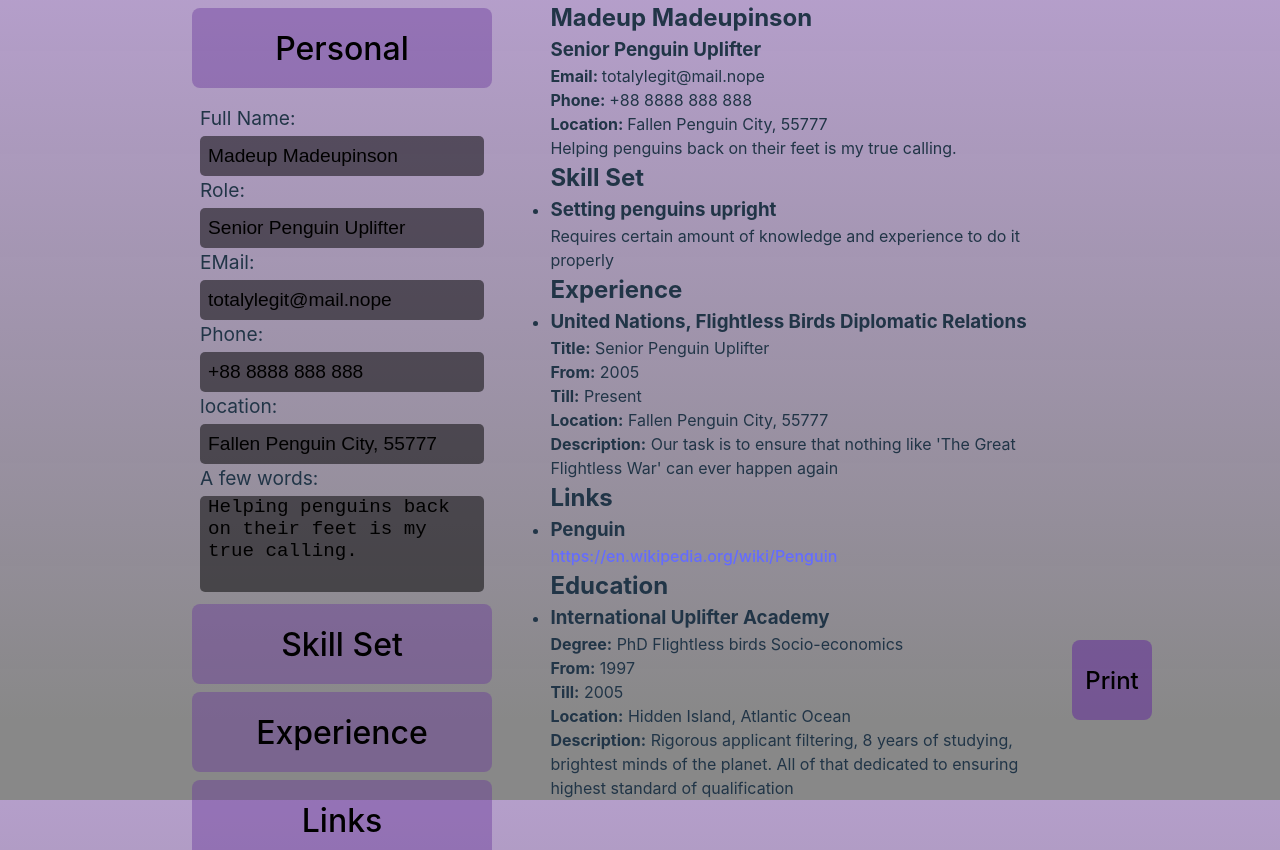
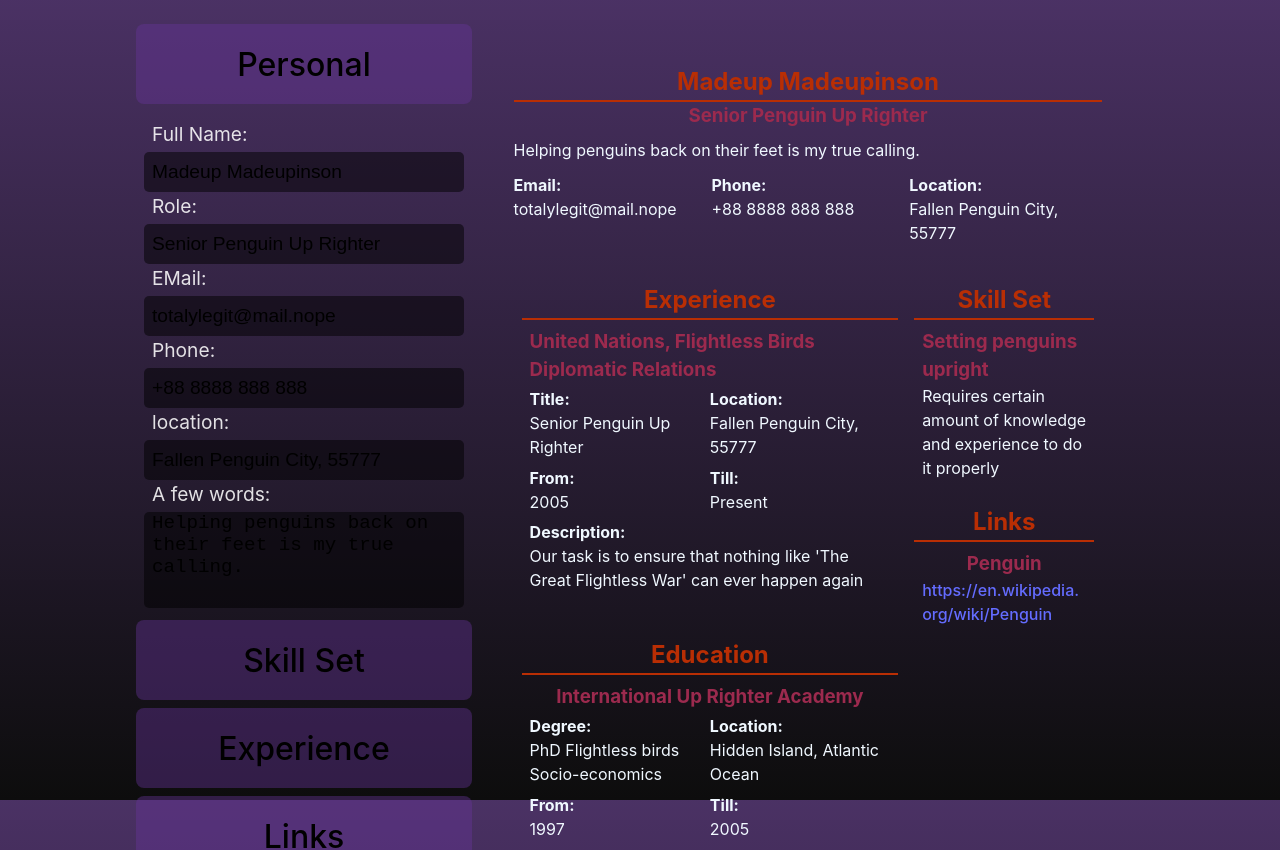
Before and after one commit to DarkestofTimes/CVApp, a React (Vite) app in the folder CVApp/: page / in a window 1280 px wide. Shown: the top 850 px of the page. Built offline with nearby package versions, Linux system fonts and the light colour scheme.

Commit message:
CHange preview layout

```diff
--- a/CVApp/src/components/App.jsx
+++ b/CVApp/src/components/App.jsx
@@ -3,13 +3,12 @@ import { useState, createRef } from "react";
 import { Fields } from "./Fields.jsx";
 import { Preview } from "./Preview.jsx";
 import { generateId } from "./generateId.jsx";
-import { Print } from "./Print.jsx";
 import "../styles/App.css";
 
 function App() {
   const [personal, setPersonal] = useState({
     name: "Madeup Madeupinson",
-    role: "Senior Penguin Uplifter",
+    role: "Senior Penguin Up Righter",
     email: "totalylegit@mail.nope",
     tel: "+88 8888 888 888",
     loc: "Fallen Penguin City, 55777",
@@ -26,7 +25,7 @@ function App() {
   const [experience, setExperience] = useState([
     {
       "Company:": "United Nations, Flightless Birds Diplomatic Relations",
-      "Title:": "Senior Penguin Uplifter",
+      "Title:": "Senior Penguin Up Righter",
       "From:": "2005",
       "Till:": "Present",
       "Location:": "Fallen Penguin City, 55777",
@@ -44,7 +43,7 @@ function App() {
   ]);
   const [education, setEducation] = useState([
     {
-      "School:": "International Uplifter Academy",
+      "School:": "International Up Righter Academy",
       "Degree:": "PhD Flightless birds Socio-economics",
       "From:": "1997",
       "Till:": "2005",
@@ -65,8 +64,6 @@ function App() {
     outer: null,
     inner: null,
   });
-
-  console.log(expand);
 
   const toggleExpand = (ev) => {
     if (ev.target.className.includes("h2Button")) {
@@ -278,7 +275,6 @@ function App() {
           links={links}
           education={education}
         />
-        <Print />
       </main>
     </>
   );
--- a/CVApp/src/components/Fields.jsx
+++ b/CVApp/src/components/Fields.jsx
@@ -6,6 +6,7 @@ import { Experience } from "./Experience.jsx";
 import { Links } from "./Links.jsx";
 import { Education } from "./Education.jsx";
 import { RenderHeightOffset } from "./RenderHeightOffset.jsx";
+import { Print } from "./Print.jsx";
 
 export const Fields = ({
   personal,
@@ -82,9 +83,12 @@ export const Fields = ({
         fieldSectionRef={refs}
         handleTransitionEnd={handleTransitionEnd}
       />
-      <button className="clearForm" onClick={clearForm}>
-        Clear
-      </button>
+      <div className="btnWrapper">
+        <button className="clearForm" onClick={clearForm}>
+          Clear
+        </button>
+        <Print />
+      </div>
       <RenderHeightOffset
         refs={refs}
         expand={expand}
--- a/CVApp/src/components/Preview.jsx
+++ b/CVApp/src/components/Preview.jsx
@@ -4,10 +4,12 @@ export const Preview = ({ personal, skills, experience, links, education }) => {
   return (
     <section className="preview">
       <Personal personal={personal} />
-      <Skills skills={skills} />
       <Experience experience={experience} />
-      <Links links={links} />
       <Education education={education} />
+      <div className="previewSndCol">
+        <Skills skills={skills} />
+        <Links links={links} />
+      </div>
     </section>
   );
 };
--- a/CVApp/src/styles/App.css
+++ b/CVApp/src/styles/App.css
@@ -7,10 +7,7 @@
 }
 
 body {
-  background: linear-gradient(
-    rgba(104, 59, 148, 0.495),
-    rgba(0, 0, 0, 0.468) 90%
-  );
+  background: linear-gradient(rgba(103, 59, 148, 0.568), rgba(0, 0, 0, 0.646));
   background-attachment: fixed;
 }
 
@@ -18,6 +15,8 @@ main {
   width: 100%;
   display: grid;
   grid-template-columns: 1fr 2fr;
+  padding: clamp(0.2rem, 0.5rem, 2rem);
+  padding-top: 1rem;
 }
 
 .fields {
@@ -28,13 +27,6 @@ main {
   align-content: start;
   margin: 0.5rem;
   justify-content: center;
-  margin-left: auto;
-  margin-right: auto;
-}
-.preview {
-  width: clamp(300px, 80%, 100%);
-  position: sticky;
-  margin: clamp(0, 1rem, 2rem);
   margin-left: auto;
   margin-right: auto;
 }
@@ -89,6 +81,7 @@ label {
   width: 100%;
   font-size: 1.2rem;
   height: 2rem;
+  padding-left: 0.5rem;
 }
 input {
   width: 100%;
@@ -131,24 +124,142 @@ textarea {
   background-color: rgba(0, 128, 0, 0.58);
 }
 
+.btnWrapper {
+  display: grid;
+  grid-template-columns: repeat(2, 1fr);
+  justify-items: center;
+}
+
 .printBtn {
-  position: fixed;
-  bottom: 10vh;
-  right: 10vw;
-  width: 5rem;
-  height: 5rem;
+  width: 7rem;
+  height: 3rem;
   background-color: rgba(102, 51, 153, 0.589);
   font-size: 1.5rem;
+  margin: 1rem;
 }
 
 .clearForm {
-  top: 5vh;
-  right: 10vw;
   width: 7rem;
   height: 3rem;
   font-size: 1.5rem;
   margin: 1rem;
   background-color: rgba(148, 3, 3, 0.635);
+}
+
+.preview {
+  width: clamp(300px, 90%, 100%);
+  position: sticky;
+  margin-left: auto;
+  margin-right: auto;
+  color: aliceblue;
+  padding: clamp(0.3rem, 0.5rem, 2rem);
+  padding-top: 3rem;
+  display: grid;
+  grid-template-columns: 2fr 1fr;
+  align-items: start;
+}
+.personalWrapper {
+  display: grid;
+  grid-template-columns: repeat(3, 1fr);
+  grid-column-gap: 0.3rem;
+  padding-bottom: 0.5rem;
+  grid-column: 1/-1;
+  grid-row: 1;
+}
+.previewH2 {
+  width: 100%;
+  grid-column: 1/ -1;
+  justify-self: center;
+  color: rgb(185, 46, 4);
+  border-bottom: 2px solid;
+  text-align: center;
+}
+.previewH3 {
+  grid-column: 1/ -1;
+  justify-self: center;
+  color: rgb(156, 42, 78);
+}
+.previewData {
+  display: grid;
+  grid-template-rows: min-content min-content;
+  margin: 0.2rem 0;
+}
+.previewDesc {
+  white-space: pre-wrap;
+}
+.personalWrapper .previewDesc {
+  grid-column: 1/ -1;
+  grid-row: 3/4;
+  margin: 0.5rem 0;
+}
+
+.previewSkillsWrapper {
+  padding: 0.5rem;
+  display: grid;
+}
+
+.previewLinkWrapper,
+.previewSkillWrapper {
+  list-style: none;
+  padding: 0.5rem;
+}
+.previewExpsWrapper {
+  grid-row: 2;
+}
+.previewEdsWrapper {
+  grid-row: 3;
+}
+
+.previewEdsWrapper,
+.previewExpsWrapper {
+  padding: 0.5rem;
+  display: grid;
+}
+
+.previewExpsWrapper li {
+  list-style: none;
+}
+.previewExpWrapper,
+.previewEdWrapper {
+  padding: 0.5rem;
+  display: grid;
+  grid-template-columns: repeat(2, 1fr);
+}
+.previewEdWrapper p:first-of-type,
+.previewExpWrapper p:first-of-type {
+  grid-column: 1/2;
+}
+.previewEdWrapper p:nth-of-type(2),
+.previewExpWrapper p:nth-of-type(2) {
+  grid-column: 1/2;
+}
+.previewEdWrapper p:nth-of-type(3),
+.previewExpWrapper p:nth-of-type(3) {
+  grid-column: 2/3;
+}
+.previewEdWrapper p:nth-of-type(4),
+.previewExpWrapper p:nth-of-type(4) {
+  grid-column: 2/3;
+  grid-row: 2;
+}
+.previewEdWrapper p:nth-of-type(5),
+.previewExpWrapper p:nth-of-type(5) {
+  grid-column: 1/-1;
+}
+.previewLinksWrapper {
+  display: grid;
+  padding: 0.5rem;
+  line-break: anywhere;
+  grid-column: 2;
+}
+
+.previewEdsWrapper {
+  margin-bottom: 3rem;
+}
+
+.previewSndCol {
+  grid-column: 2;
+  grid-row: 2 / 4;
 }
 
 @media (max-width: 426px) {
@@ -157,13 +268,45 @@ textarea {
     grid-template-rows: auto;
   }
   .preview {
+    border-top: 3px solid aliceblue;
     width: 100%;
+    display: block;
+  }
+  .previewData {
+    grid-column: 1/-1;
+  }
+  .previewLinksWrapper,
+  .previewSkillsWrapper,
+  .previewExpsWrapper,
+  .previewEdsWrapper {
+    padding: 0.5rem 0;
+  }
+
+  .previewLinksWrapper ul,
+  .previewSkillsWrapper ul {
+    display: block;
+  }
+  .previewSkillsWrapper li {
+    margin: 0 1rem;
+    list-style: disc;
+  }
+  .previewLinksWrapper li {
+    margin: 0 1rem;
+    list-style: disc;
+  }
+  .previewEdsWrapper ul,
+  .previewExpsWrapper ul {
+    display: block;
+  }
+  .previewEdsWrapper li,
+  .previewExpsWrapper li {
+    list-style: disc;
   }
 }
 
-@media screen and (min-width: 750px) {
+@media screen and (min-width: 770px) {
   main {
-    width: 70%;
+    width: clamp(70%, 80%, 90%);
     margin: 0 auto;
   }
 }
@@ -174,12 +317,18 @@ textarea {
   }
   .preview {
     grid-column: 1/ -1;
+    color: black;
+    print-color-adjust: exact;
+    -webkit-print-color-adjust: exact;
   }
   .fields {
     display: none;
   }
   .printBtn {
     display: none;
+  }
+  .previewEdsWrapper {
+    margin-bottom: 0;
   }
 }
 
--- a/CVApp/src/styles/styles.css
+++ b/CVApp/src/styles/styles.css
@@ -46,16 +46,3 @@ button:focus,
 button:focus-visible {
   outline: 4px auto -webkit-focus-ring-color;
 }
-
-@media (prefers-color-scheme: light) {
-  :root {
-    color: #213547;
-    background-color: #ffffff;
-  }
-  a:hover {
-    color: #747bff;
-  }
-  button {
-    background-color: aliceblue;
-  }
-}
```
